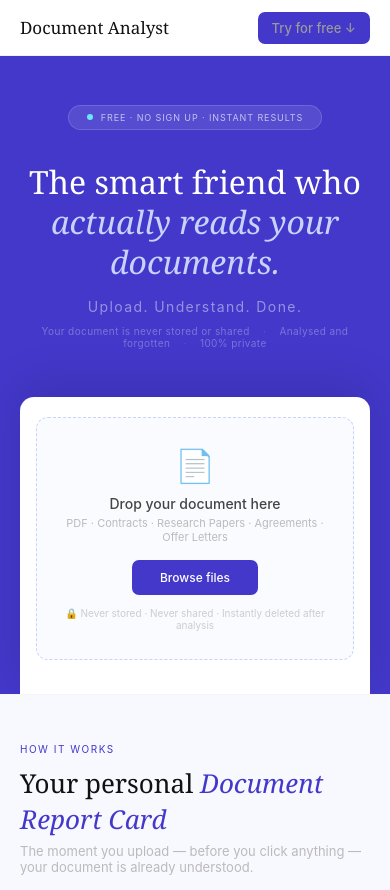
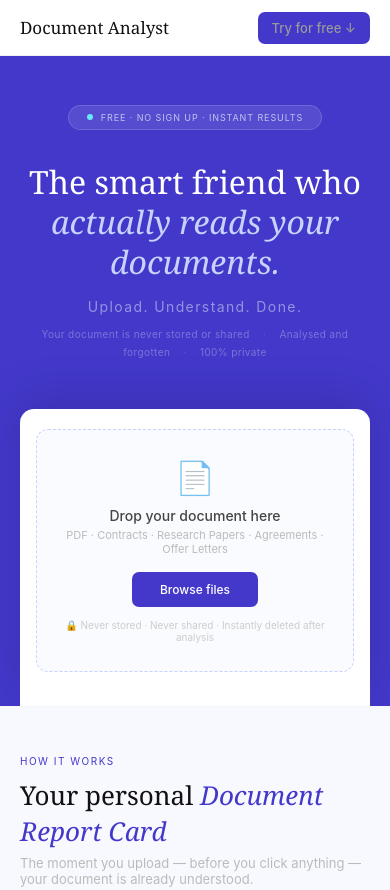
Before and after one commit to tanushreetiwari59/Document-Analyst, a plain HTML site: page index.html in a window 390 px wide. Shown: the top 890 px of the page. Drawn offline with Linux system fonts and the light colour scheme; a script that the page names is missing.

Commit message:
Fixed mobile CSS privacy line

```diff
--- a/index.html
+++ b/index.html
@@ -220,7 +220,7 @@ footer { padding: 24px 60px; border-top: 1px solid #f0f0f0; display: flex; align
   .hero { padding: 48px 20px 0; }
   .hero h1 { font-size: 32px; line-height: 1.25; }
   .hero-sub { font-size: 14px; }
-  .hero-privacy { font-size: 10px; }
+  .hero-privacy { font-size: 10px; color: rgba(255,255,255,0.3); letter-spacing: 0.04em; margin-bottom: 48px; text-align: center; padding: 0 20px; line-height: 1.8; }
   .hero-pill-text { font-size: 9px; }
 
   .tool-card { padding: 20px 16px; border-radius: 14px 14px 0 0; }
```
